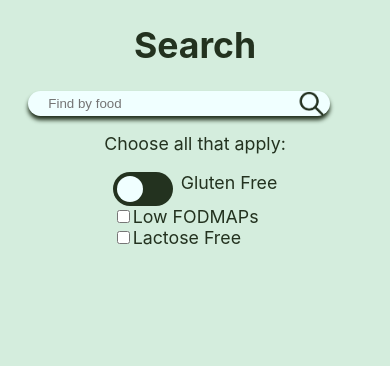
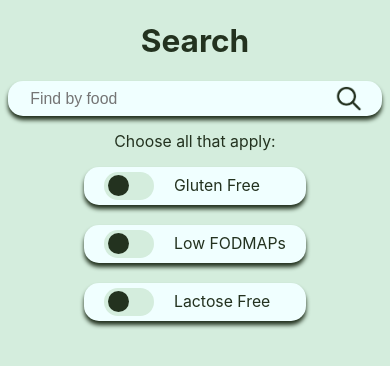
Before and after one commit to SchoolOfCode/bc13_final-project_front-end-6-weddings-a-seamonkey, a React (Create React App) app: page / in a window 390 px wide. Shown: the top 366 px of the page. Built offline with nearby package versions, Linux system fonts and the light colour scheme; no server answers.

Commit message:
Toggles added and search bar responsive

```diff
--- a/src/Components/App/App.css
+++ b/src/Components/App/App.css
@@ -4,6 +4,7 @@
   --font-color: #23321F;
   --content-color: #F0FFFF; /* @100% */
   --menu-bar: #23321F;
+  --toggle: #00A878
 }
 
 .App {
@@ -16,4 +17,5 @@
     align-items: center;
     font-size: calc(10px + 2vmin);
     color: var(--font-color);
+    font-size: calc(8px + 2vmin);
 }
--- a/src/Components/Search/Search.css
+++ b/src/Components/Search/Search.css
@@ -1,29 +1,46 @@
 .searchCheckbox {
     display: flex;
     flex-direction: column;
+    gap: 20px;
 }
 
 .search{
     display: flex;
+    /* flex-direction: column; */
     gap: 5px;
     width: 95%;
-    justify-content: center;
     max-width: 500px;
+    border-radius: 15px;
+    background-color: var(--content-color);
+    box-shadow: 0px 4px 4px var(--font-color);
+    padding: 5px 20px;
+    margin: 0;
 }
 
 .search > input {
-    border-radius: 15px;
-    background-color: var(--content-color);
+
+    align-self: center;
+    width: 90%;
+    height: 98%;
     border-style: none;
-    box-shadow: 0px 4px 4px var(--font-color);
-    width: 90%;
-    padding-left: 20px;
+        border-radius: 15px;
+        background-color: var(--content-color);
+        border-style: none;
+    font-size: calc(8px + 2vmin);
+
+}
+
+.search>input:focus {
+    outline: none;
+
+
 }
 
 .search > img {
     height: auto;
     width: 8%;
-    transform: translate(-140%, 0%);
+    /* transform: translate(-120%, 0%); */
+    /* margin-left: -12%; */
 }
 
 .searchComponent{
@@ -36,8 +53,10 @@
 .switch {
     position: relative;
     display: inline-block;
-    width: 60px;
-    height: 34px;
+    /* width: 60px; */
+    /* height: 34px; */
+    width: 50px;
+    height: 28px;
   }
 
   .switch input {
@@ -53,35 +72,37 @@
     left: 0;
     right: 0;
     bottom: 0;
-    background-color: var(--menu-bar);
+    background-color: var(--background-color);
     -webkit-transition: .4s;
     transition: .4s;
+    /* box-shadow: 0px 4px 4px var(--font-color); */
   }
 
   .slider:before {
     position: absolute;
     content: "";
-    height: 26px;
-    width: 26px;
+    height: 21px;
+    width: 21px;
     left: 4px;
     bottom: 4px;
-    background-color: var(--content-color);
+    background-color: var(--menu-bar);
     -webkit-transition: .4s;
     transition: .4s;
+
   }
 
   input:checked + .slider {
-    background-color: var(--menu-bar);
+    background-color: var(--toggle);
   }
 
   input:focus + .slider {
-    box-shadow: 0 0 1px var(--menu-bar);
+    /* box-shadow: 0px 4px 4px var(--font-color); */
   }
 
   input:checked + .slider:before {
-    -webkit-transform: translateX(26px);
-    -ms-transform: translateX(26px);
-    transform: translateX(26px);
+    -webkit-transform: translateX(20px);
+    -ms-transform: translateX(20px);
+    transform: translateX(20px);
   }
 
   /* Rounded sliders */
@@ -91,9 +112,21 @@
 
   .slider.round:before {
     border-radius: 50%;
+
   }
 
-  .gluten{
+  .toggle{
     display: flex;
-    gap: 8px;
+    align-items: center;
+    gap: 20px;
+    border-radius: 15px;
+        background-color: var(--content-color);
+        border-style: none;
+        box-shadow: 0px 4px 4px var(--font-color);
+        padding: 5px 20px;
+
+    font-size: calc(8px + 2vmin);
   }
+
+  .toggleText {
+  }
--- a/src/Components/Search/Search.js
+++ b/src/Components/Search/Search.js
@@ -163,23 +163,26 @@ setSearch({...search, fodmap: !e.target.checked})
 			</div>
 			<p>Choose all that apply:</p>
 			<div className="searchCheckbox">
-				<div className="gluten">
+				<div className="toggle">
 					<label className="switch">
 						<input type="checkbox" onClick={glutenChecked}></input>
-						<span className="slider round" ></span>
+						<span className="slider round"></span>
 					</label>
-					<span>Gluten Free</span>
+					<span className="toggleText">Gluten Free</span>
 				</div>
-
-
-				{/* <div>
-					<input type="checkbox" onChange={glutenChecked}></input>Gluten Free
-				</div> */}
-				<div>
-					<input type="checkbox" onChange={fodmapChecked}></input>Low FODMAPs
+				<div className="toggle">
+					<label className="switch">
+						<input type="checkbox" onClick={fodmapChecked}></input>
+						<span className="slider round"></span>
+					</label>
+					<span>Low FODMAPs</span>
 				</div>
-				<div>
-					<input type="checkbox" onChange={lactoseChecked}></input>Lactose Free
+				<div className="toggle">
+					<label className="switch">
+						<input type="checkbox" onClick={lactoseChecked}></input>
+						<span className="slider round"></span>
+					</label>
+					<span>Lactose Free</span>
 				</div>
 			</div>
 			<div className="display-outcome">{outcome}</div>
```
